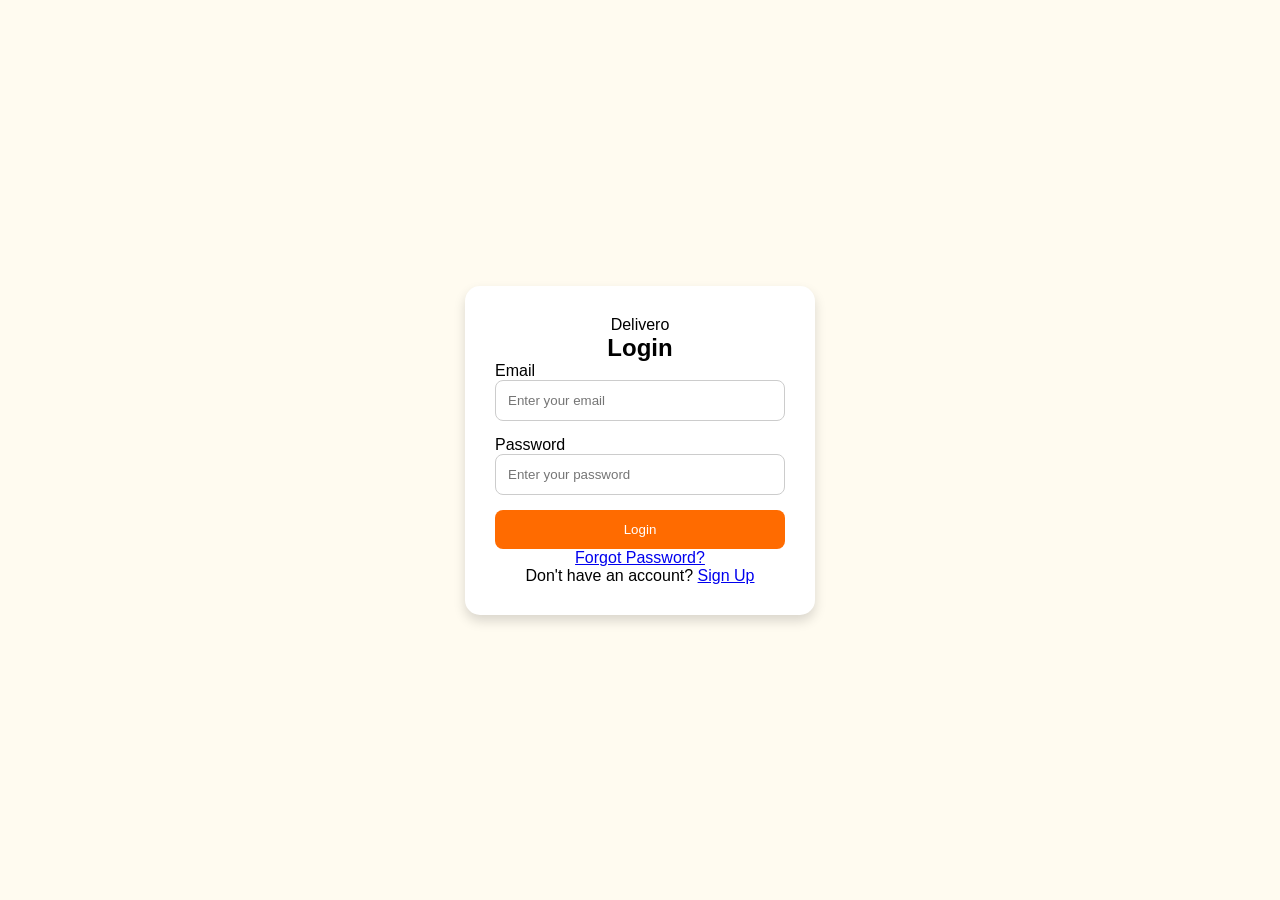
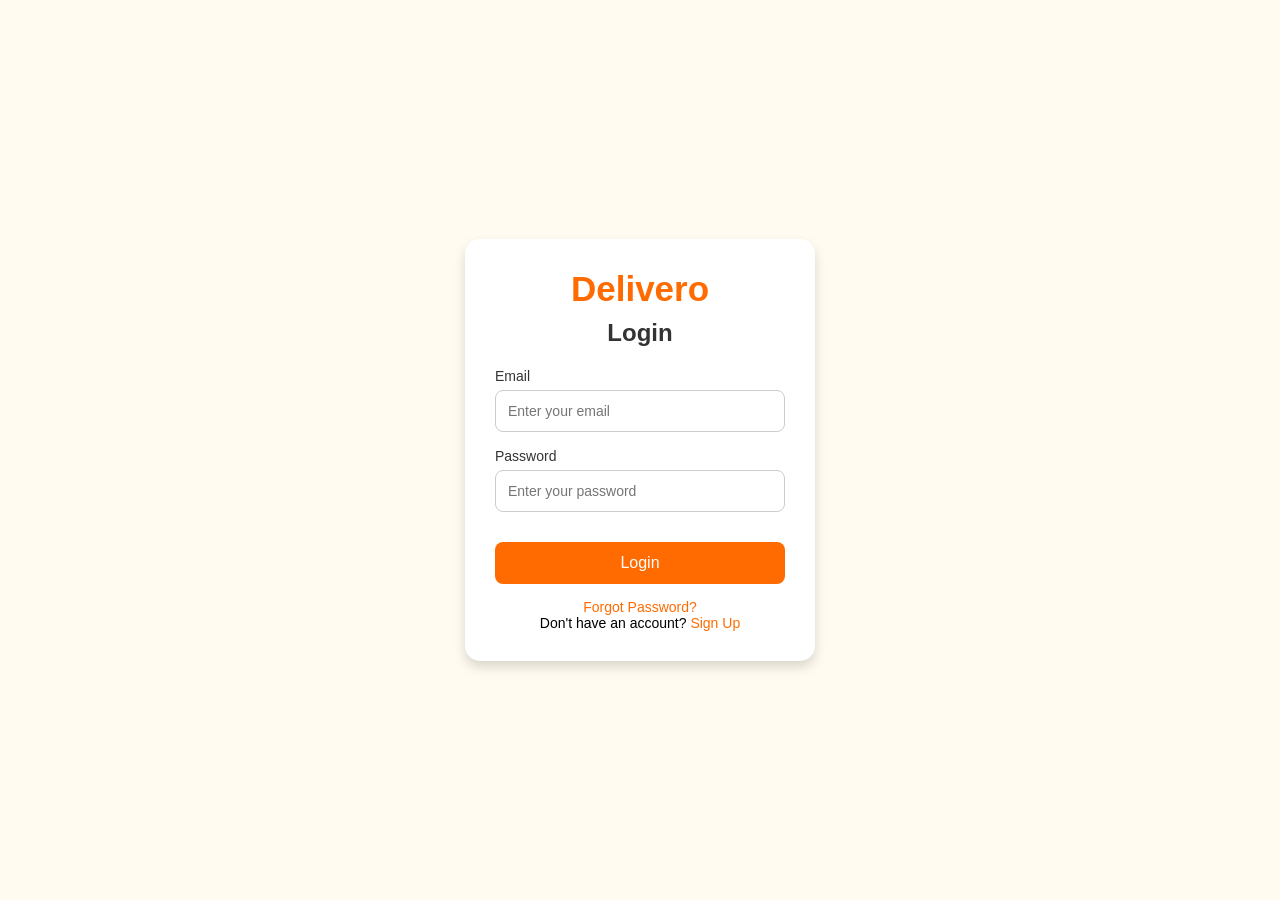

Added JavaScript and Made site responsive

--- a/sign.css
+++ b/sign.css
@@ -12,7 +12,7 @@ body {
     align-items: center;
     height: 100vh;
     padding: 20px;
-    transition: background 0.3s ease, color 0.3s ease;
+    transition: 0.3s;
 }
 
 body.dark-mode {
@@ -42,23 +42,42 @@ body.dark-mode {
     border-radius: 15px;
     box-shadow: 0 6px 12px rgba(0,0,0,0.15);
     text-align: center;
-    transition: 0.3s ease;
+    transition: 0.3s;
 }
 
 body.dark-mode .container {
     background: #2d2d2d;
 }
 
+.logo {
+    font-size: 35px;
+    font-weight: 700;
+    color: #ff6b00;
+    margin-bottom: 10px;
+}
+
+h2 {
+    margin-bottom: 20px;
+    color: #333;
+}
+
 .input-group {
-    margin-bottom: 15px;
     text-align: left;
+    margin-bottom: 15px;
+}
+
+.input-group label {
+    font-size: 14px;
+    color: #333;
 }
 
 .input-group input {
     width: 100%;
     padding: 12px;
+    font-size: 14px;
     border-radius: 8px;
     border: 1px solid #ccc;
+    margin-top: 5px;
 }
 
 body.dark-mode .input-group input {
@@ -71,15 +90,34 @@ body.dark-mode .input-group input {
     padding: 12px;
     background: #ff6b00;
     color: white;
+    font-size: 16px;
     border: none;
     border-radius: 8px;
+    margin-top: 15px;
     cursor: pointer;
 }
 
 .msg {
-    margin-top: 10px;
+    margin-top: 15px;
     color: green;
 }
+
+body.dark-mode .msg {
+    color: #90ee90;
+}
+
+.links {
+    margin-top: 15px;
+    font-size: 14px;
+}
+
+.links a {
+    text-decoration: none;
+    color: #ff6b00;
+}
+
+
+/* RESPONSIVE */
 
 @media (max-width: 480px) {
     .container {
